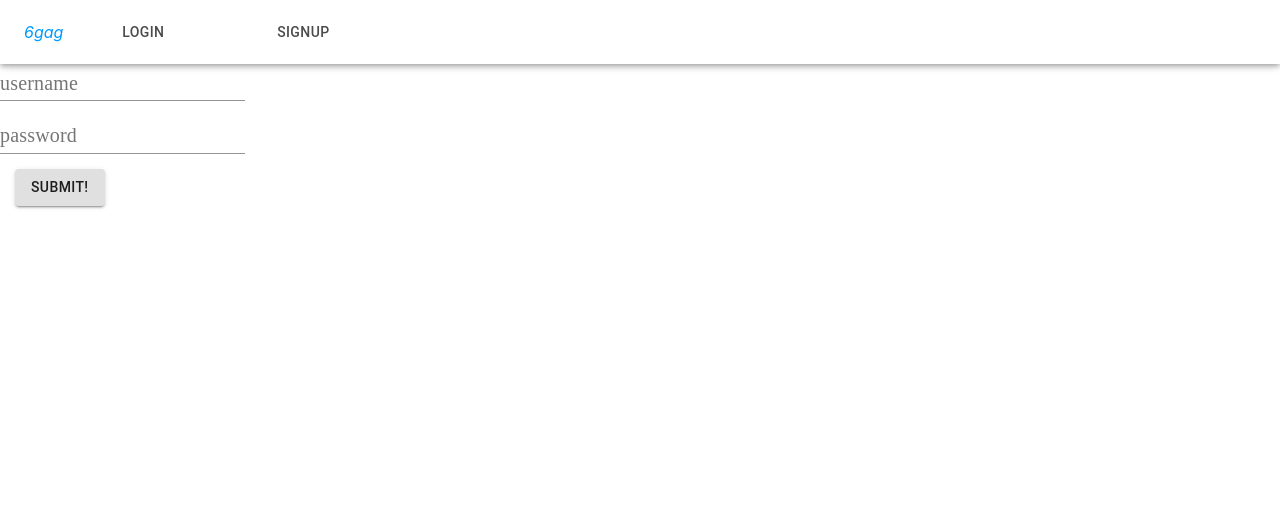
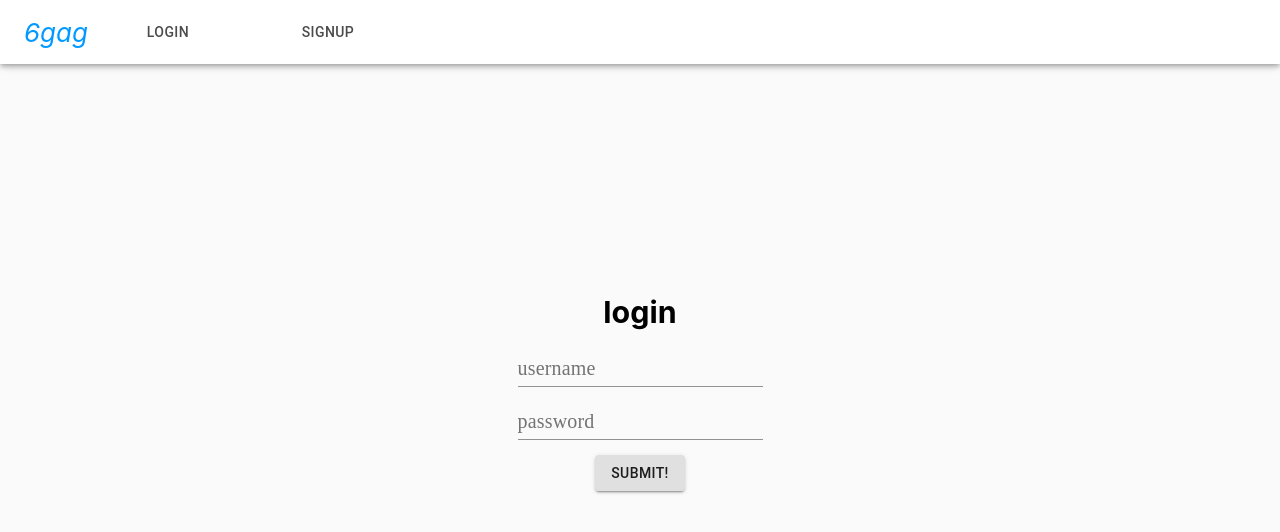
Before and after one commit to benhason1/6GAG, a React (Create React App) app in the folder Client/6gag_client/: page /login in a window 1280 px wide. Shown: the top 532 px of the page. Built offline with nearby package versions, Linux system fonts and the light colour scheme.

Commit message:
fixed login and sign up top left corner

```diff
--- a/Client/6gag_client/src/App.js
+++ b/Client/6gag_client/src/App.js
@@ -10,7 +10,11 @@ import LoginContainer from './LoginContainer'
 
 function App() {
   if (!isAuthenticated()) {
-    return <LoginContainer login={Login} signUp={SignUpPage}></LoginContainer>
+    return     <div className="App">
+        <header className="App-header">
+    <LoginContainer login={Login} signUp={SignUpPage}></LoginContainer>
+    </header>
+    </div>
   }
   else {
     return (
--- a/Client/6gag_client/src/Login/index.js
+++ b/Client/6gag_client/src/Login/index.js
@@ -2,6 +2,7 @@ import React, { Component } from 'react';
 import { login } from '../Services/AuthServices';
 import './login.css'
 import { Button,TextField, MuiThemeProvider, createMuiTheme } from '@material-ui/core'
+
 
 class Login extends Component {
     constructor() {
--- a/Client/6gag_client/src/Login/login.css
+++ b/Client/6gag_client/src/Login/login.css
@@ -1,3 +1,3 @@
-.form-group{
+.h3{
     color: black;
 }
```
